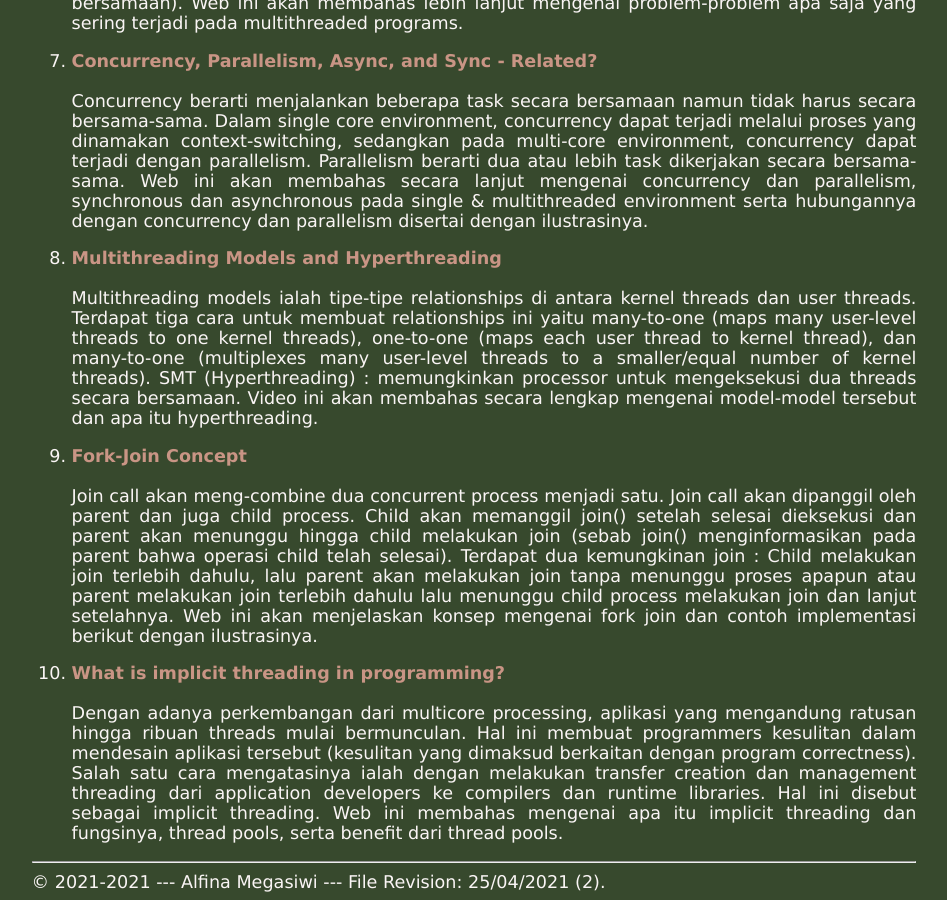
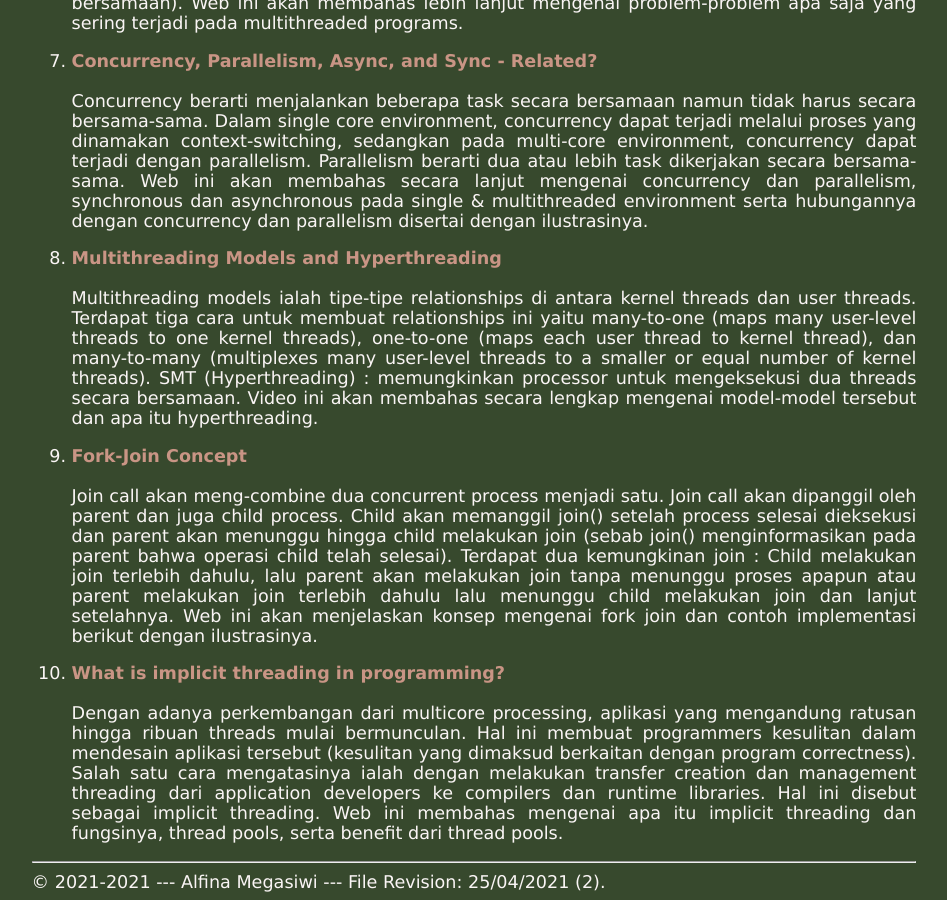
Before and after one commit to alfina-megasiwi/os211, a Jekyll site: the page built from w06.md, in a window 1280 px wide and 900 px high, scrolled down 1334 px. Shown: the whole window, without its empty margins (166-1113 px from the left). Built offline with Jekyll 4.4.1, drawn with Linux system fonts in a browser that asks for light colours; our own code applies the rules of GitHub Pages for plain Markdown files.

Commit message:
finish all assignment w06

```diff
--- a/w06.md
+++ b/w06.md
@@ -29,10 +29,10 @@ Berikut adalah masalah-masalah yang terjadi pada multithreaded program : meningk
 Concurrency berarti menjalankan beberapa task secara bersamaan namun tidak harus secara bersama-sama. Dalam single core environment, concurrency dapat terjadi melalui proses yang dinamakan context-switching, sedangkan pada multi-core environment, concurrency dapat terjadi dengan parallelism. Parallelism berarti dua atau lebih task dikerjakan secara bersama-sama. Web ini akan membahas secara lanjut mengenai concurrency dan parallelism, synchronous dan asynchronous pada single & multithreaded environment serta hubungannya dengan concurrency dan parallelism disertai dengan ilustrasinya.
 
 8. [Multithreading Models and Hyperthreading](https://www.youtube.com/watch?v=HW2Wcx-ktsc)<br><br>
-Multithreading models ialah tipe-tipe relationships di antara kernel threads dan user threads. Terdapat tiga cara untuk membuat relationships ini yaitu many-to-one (maps many user-level threads to one kernel threads), one-to-one (maps each user thread to kernel thread), dan many-to-one (multiplexes many user-level threads to a smaller/equal number of kernel threads). SMT (Hyperthreading) : memungkinkan processor untuk mengeksekusi dua threads secara bersamaan. Video ini akan membahas secara lengkap mengenai model-model tersebut dan apa itu hyperthreading.
+Multithreading models ialah tipe-tipe relationships di antara kernel threads dan user threads. Terdapat tiga cara untuk membuat relationships ini yaitu many-to-one (maps many user-level threads to one kernel threads), one-to-one (maps each user thread to kernel thread), dan many-to-many (multiplexes many user-level threads to a smaller or equal number of kernel threads). SMT (Hyperthreading) : memungkinkan processor untuk mengeksekusi dua threads secara bersamaan. Video ini akan membahas secara lengkap mengenai model-model tersebut dan apa itu hyperthreading.
 
 9. [Fork-Join Concept](https://notesformsc.org/fork-join-concept/)<br><br>
-Join call akan meng-combine dua concurrent process menjadi satu. Join call akan dipanggil oleh parent dan juga child process. Child akan memanggil join() setelah selesai dieksekusi dan parent akan menunggu hingga child melakukan join (sebab join() menginformasikan pada parent bahwa operasi child telah selesai). Terdapat dua kemungkinan join : Child melakukan join terlebih dahulu, lalu parent akan melakukan join tanpa menunggu proses apapun atau parent melakukan join terlebih dahulu lalu menunggu child process melakukan join dan lanjut setelahnya. Web ini akan menjelaskan konsep mengenai fork join dan contoh implementasi berikut dengan ilustrasinya.
+Join call akan meng-combine dua concurrent process menjadi satu. Join call akan dipanggil oleh parent dan juga child process. Child akan memanggil join() setelah process selesai dieksekusi dan parent akan menunggu hingga child melakukan join (sebab join() menginformasikan pada parent bahwa operasi child telah selesai). Terdapat dua kemungkinan join : Child melakukan join terlebih dahulu, lalu parent akan melakukan join tanpa menunggu proses apapun atau parent melakukan join terlebih dahulu lalu menunggu child melakukan join dan lanjut setelahnya. Web ini akan menjelaskan konsep mengenai fork join dan contoh implementasi berikut dengan ilustrasinya.
 
 10. [What is implicit threading in programming?](https://en.wikitolearn.org/User:Srijancse/Operating_Systems/Threads/Implicit_Threading)<br><br>
 Dengan adanya perkembangan dari multicore processing, aplikasi yang mengandung ratusan hingga ribuan threads mulai bermunculan. Hal ini membuat programmers kesulitan dalam mendesain aplikasi tersebut (kesulitan yang dimaksud berkaitan dengan program correctness). Salah satu cara mengatasinya ialah dengan melakukan transfer creation dan management threading dari application developers ke compilers dan runtime libraries. Hal ini disebut sebagai implicit threading. Web ini membahas mengenai apa itu implicit threading dan fungsinya, thread pools, serta benefit dari thread pools.
```
Also changed, not shown: 6 other files.
